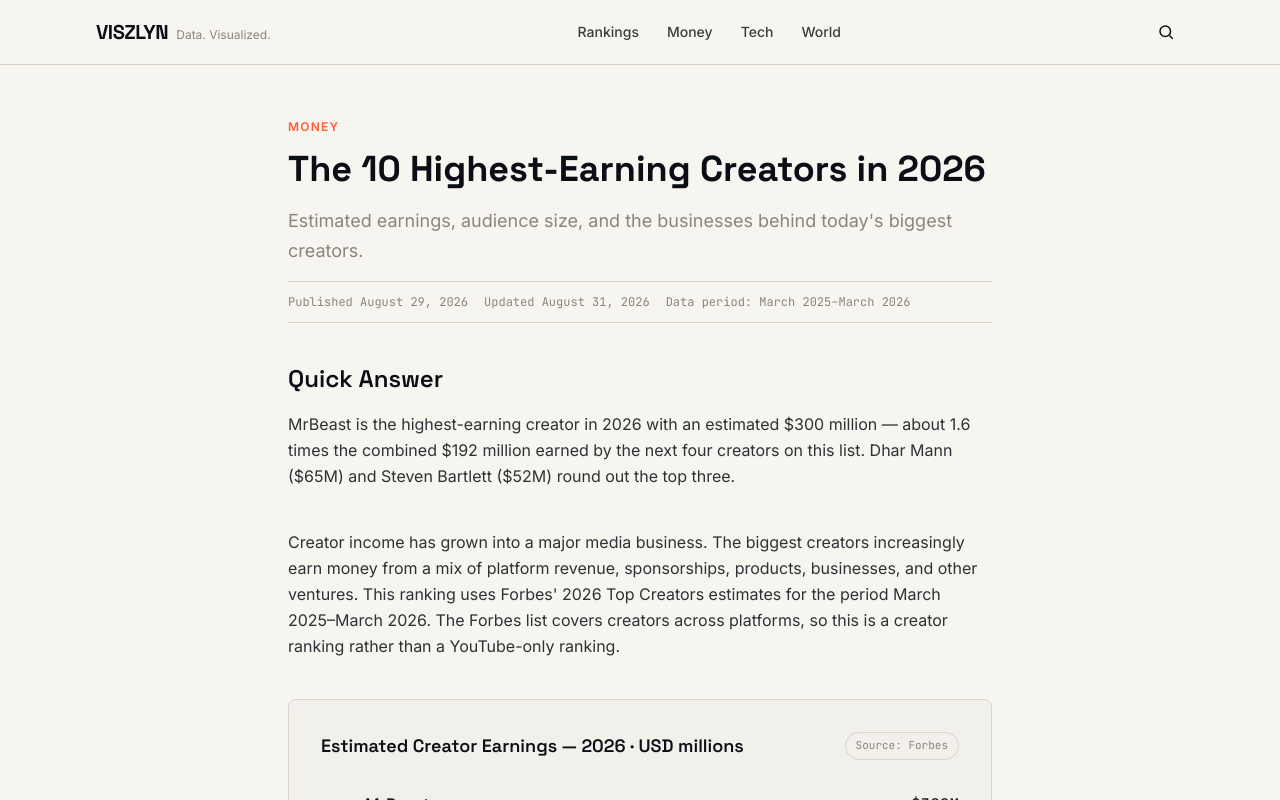
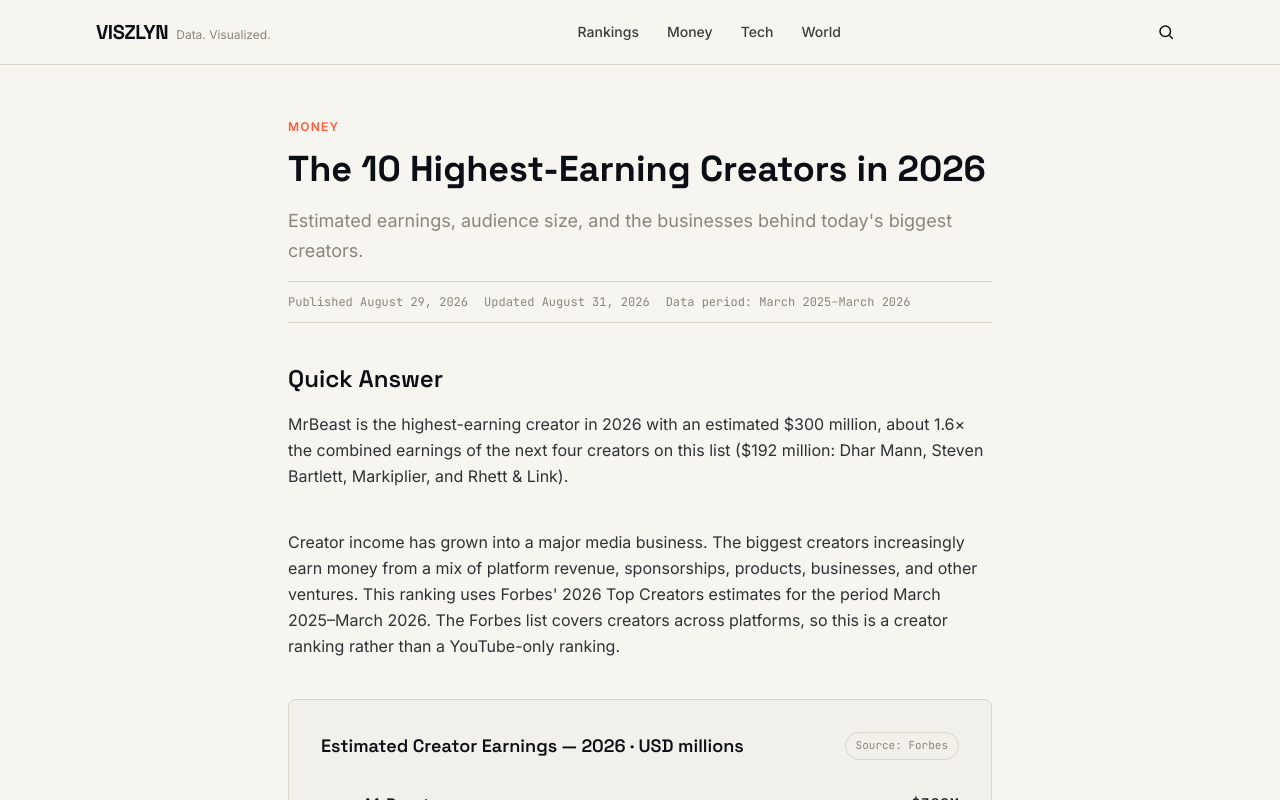
Before and after one commit to Vedang1655/viszlyn, a Next.js app: page /rankings/highest-earning-creators-2026 in a window 1280 px wide. Shown: the top 800 px of the page. Built offline with nearby package versions, Linux system fonts and the light colour scheme.

Commit message:
Fix math errors and FAQ SEO/accessibility bug

```diff
--- a/src/app/rankings/highest-earning-creators-2026/page.tsx
+++ b/src/app/rankings/highest-earning-creators-2026/page.tsx
@@ -180,9 +180,26 @@
   { title: "Biggest AI Companies", href: "/rankings/biggest-ai-companies" },
 ];
 
+const FAQ_JSON_LD = {
+  "@context": "https://schema.org",
+  "@type": "FAQPage",
+  mainEntity: FAQ_ITEMS.map((item) => ({
+    "@type": "Question",
+    name: item.question,
+    acceptedAnswer: {
+      "@type": "Answer",
+      text: item.answer,
+    },
+  })),
+};
+
 export default function HighestEarningCreators2026() {
   return (
     <>
+      <script
+        type="application/ld+json"
+        dangerouslySetInnerHTML={{ __html: JSON.stringify(FAQ_JSON_LD) }}
+      />
       <SiteHeader />
       <main className="flex-1">
         <ArticleLayout
@@ -196,9 +213,9 @@
           <ArticleSection title="Quick Answer">
             <p>
               MrBeast is the highest-earning creator in 2026 with an
-              estimated $300 million — about 1.6 times the combined $192
-              million earned by the next four creators on this list. Dhar
-              Mann ($65M) and Steven Bartlett ($52M) round out the top three.
+              estimated $300 million, about 1.6× the combined earnings of
+              the next four creators on this list ($192 million: Dhar Mann,
+              Steven Bartlett, Markiplier, and Rhett &amp; Link).
             </p>
           </ArticleSection>
 
--- a/src/components/FAQ.tsx
+++ b/src/components/FAQ.tsx
@@ -32,11 +32,13 @@
                 +
               </span>
             </button>
-            {isOpen && (
-              <p className="font-body text-sm text-stone leading-relaxed pb-4 pr-8">
-                {item.answer}
-              </p>
-            )}
+            <p
+              className={`font-body text-sm text-stone leading-relaxed pr-8 ${
+                isOpen ? "pb-4" : "hidden"
+              }`}
+            >
+              {item.answer}
+            </p>
           </div>
         );
       })}
```
